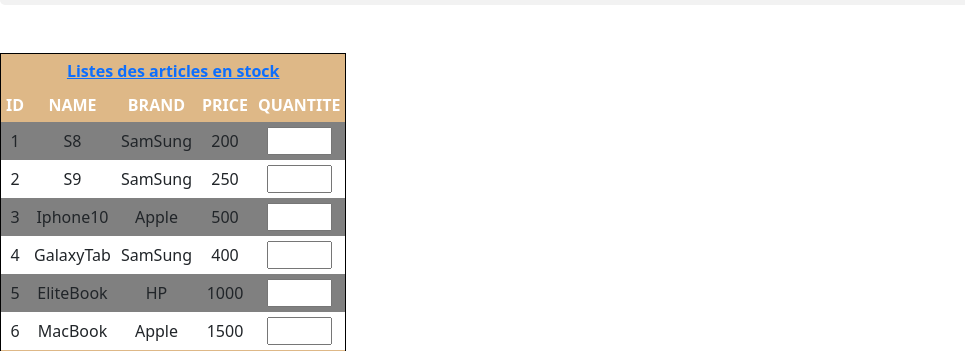
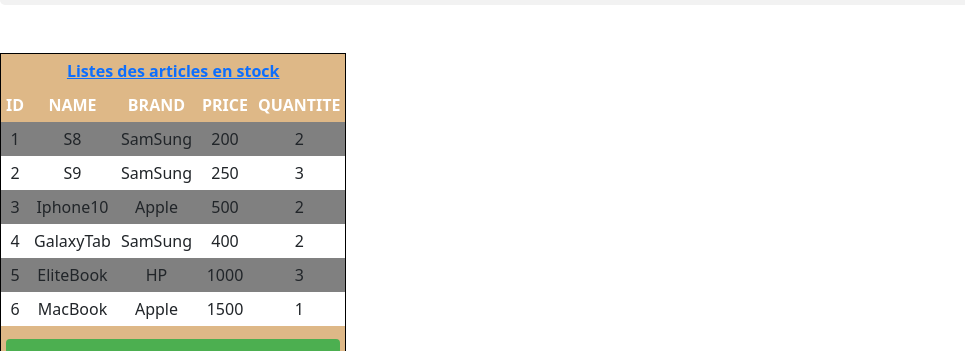
Before and after one commit to GuiomP31/MyShopBoutique, a plain HTML site: page index.html in a window 1280 px wide. Shown: the part 449-800 px from the top of the page, 0-965 px from the left. Drawn offline with nearby package versions, Linux system fonts and the light colour scheme.

Commit message:
update index.html

```diff
--- a/index.html
+++ b/index.html
@@ -93,7 +93,7 @@
                 <td>S8</td>
                 <td>SamSung</td>
                 <td>200</td>
-                <td><input type="number"></td>
+                <td>2</td>
             </tr>
 
             <tr>
@@ -101,7 +101,7 @@
                 <td>S9</td>
                 <td>SamSung</td>
                 <td>250</td>
-                <td><input type="number"></td>
+                <td>3</td>
             </tr>
 
             <tr>
@@ -109,7 +109,7 @@
                 <td>Iphone10</td>
                 <td>Apple</td>
                 <td>500</td>
-                <td><input type="number"></td>
+                <td>2</td>
             </tr>
 
             <tr>
@@ -117,7 +117,7 @@
                 <td>GalaxyTab</td>
                 <td>SamSung</td>
                 <td>400</td>
-                <td><input type="number"></td>
+                <td>2</td>
             </tr>
 
             <tr>
@@ -125,7 +125,7 @@
                 <td>EliteBook</td>
                 <td>HP</td>
                 <td>1000</td>
-                <td><input type="number"></td>
+                <td>3</td>
             </tr>
 
             <tr>
@@ -134,7 +134,7 @@
                 <td>MacBook</td>
                 <td>Apple</td>
                 <td>1500</td>
-                <td><input class="number" type="number"></td>
+                <td>1</td>
 
             </tr>
 
```
